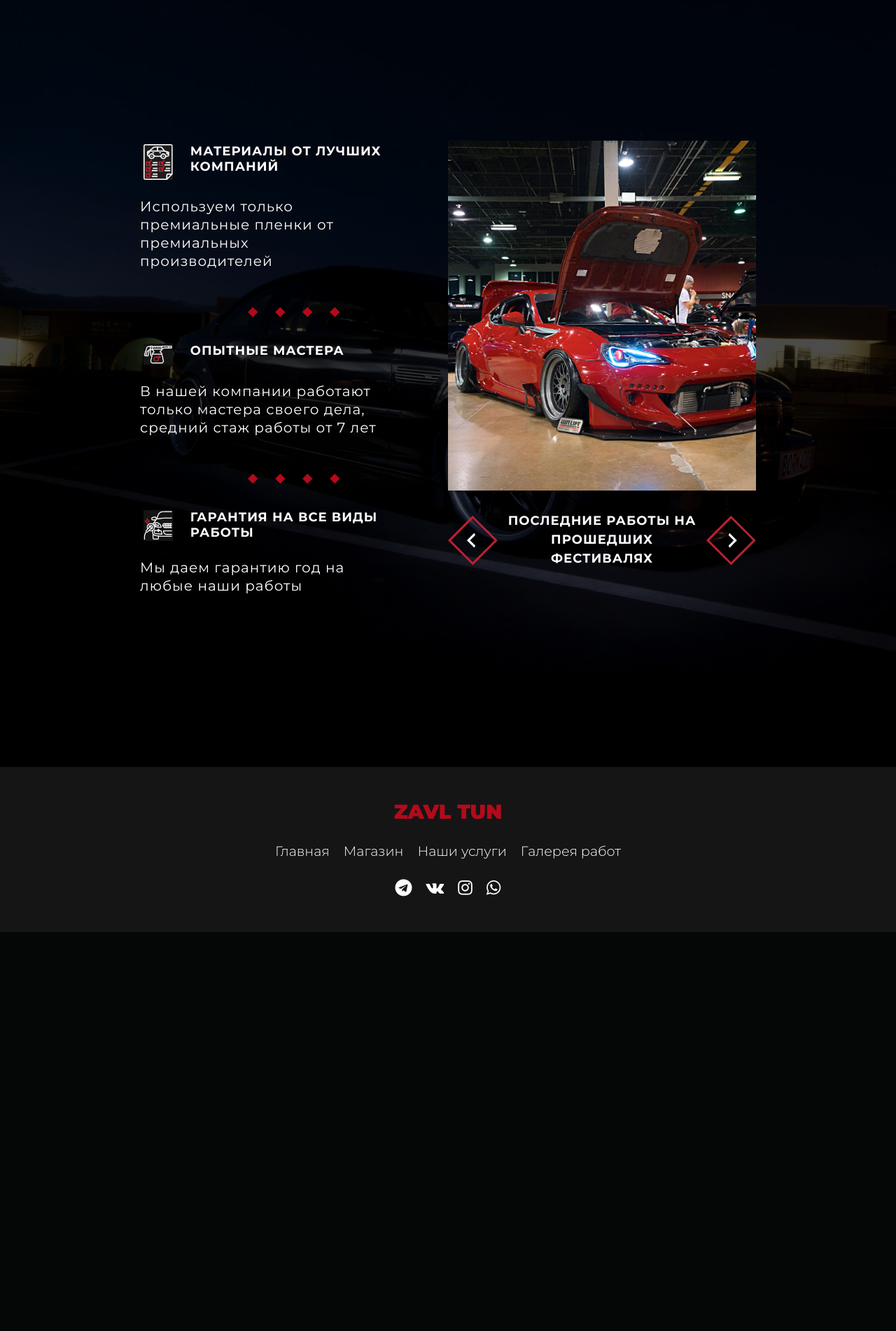
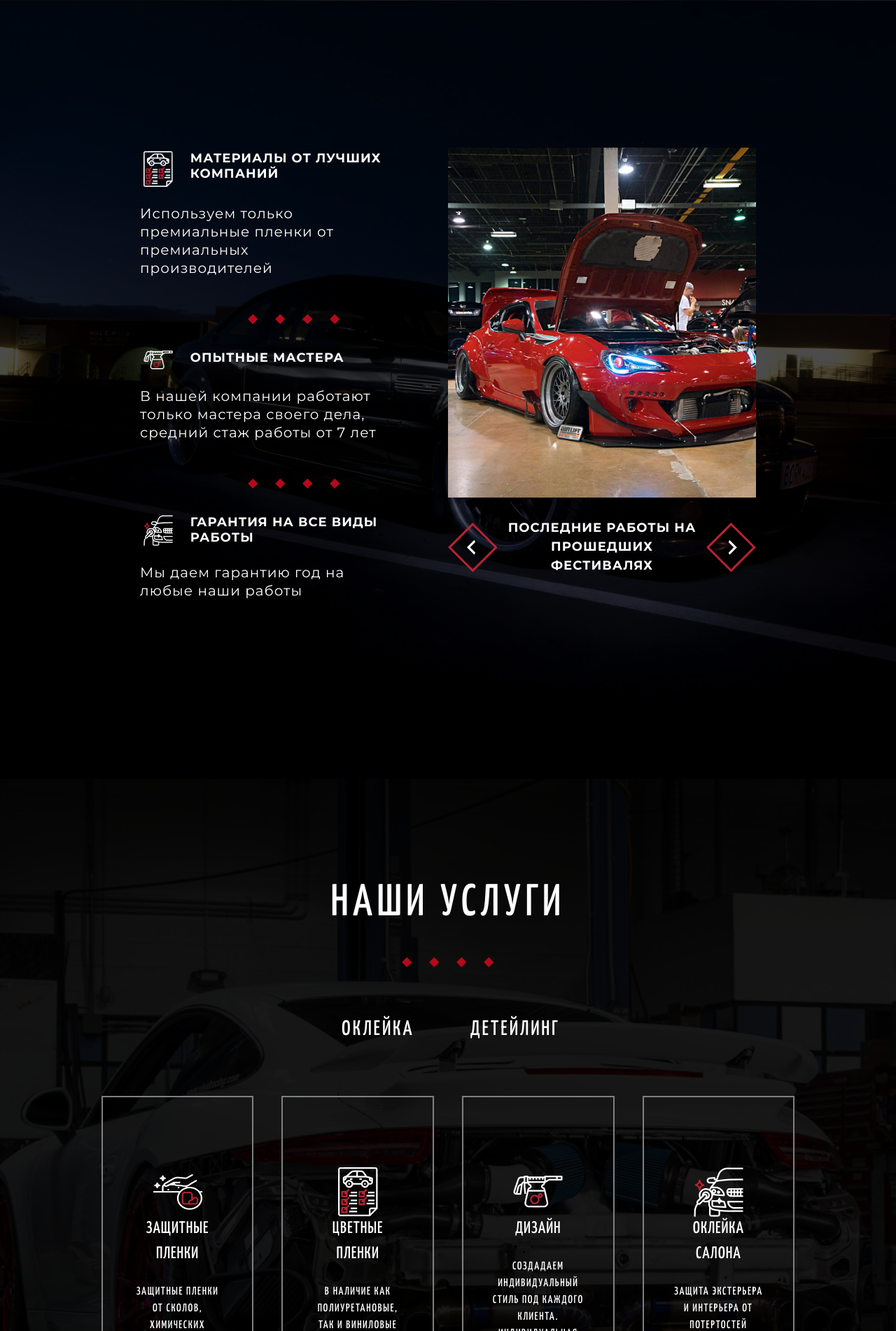
Before and after one commit to oficialzr/MySite, a Flask app: page / in a window 1280 px wide. Shown: the part 2058-3960 px from the top of the page at 70% size. Before the commit the page ends 3390 px from the top, so only its background shows below. Run offline with Flask 2, Linux system fonts and the light colour scheme.

Commit message:
Add 4 page/button animation 4 page

```diff
--- a/static/css/styles.css
+++ b/static/css/styles.css
@@ -37,6 +37,15 @@
     opacity: 1;
 }
 
+._anim-scale-4 {
+    opacity: 0;
+    transition: all 2s ease-in 0s;
+}
+
+._anim-scale-4._active {
+    opacity: 1;
+}
+
 ._anim-text-down._active,
 ._anim-text-up._active,
 ._anim-left._active,
@@ -60,11 +69,17 @@ section {
 
 .pad3 {
     padding-top: 180px;
-    padding-bottom: 200px;
+    padding-bottom: 210px;
 }
 
 .darkness {
     background-color: rgba(0, 0, 0, 0.7);
+}
+
+.center-content {
+    display: flex;
+    justify-content: center;
+    align-items: center;
 }
 
 /* PAGE 1 */
@@ -122,12 +137,6 @@ section {
 .point-none {
     pointer-events: none;
     height: 100%;
-}
-
-.imgs-rows {
-    display: flex;
-    justify-content: center;
-    overflow: hidden;
 }
 
 
@@ -207,11 +216,9 @@ section {
 
 /* PAGE 3 */
 
-.page-3-bg {
-    background-image: url("../images/bg-page-3.jpg");
-    background-size: cover;
-    background-position: center;
-    background-repeat: no-repeat;
+.pad-3 {
+    padding-top: 180px;
+    padding-bottom: 210px;
 }
 
 .val-3 {
@@ -340,6 +347,120 @@ section {
 
 }
 
+/* PAGE 4 */
+
+.page-4 {
+    background-image: url("../images/bg-page-4.jpeg");
+    background-size: cover;
+    background-position: center;
+    background-repeat: no-repeat;
+}
+
+.dark-4 {
+    background-color: rgba(0, 0, 0, 0.9);
+}
+
+.pad4 {
+    padding-top: 140px;
+    padding-bottom: 140px;
+}
+
+.main-title-4 {
+    padding-bottom: 20px;
+}
+
+.cont-but {
+    width: 30%;
+    display: flex;
+    justify-content: space-evenly;
+    padding-bottom: 60px;
+}
+
+.ruby-4 {
+    margin-bottom: 0px;
+}
+
+.but-4 {
+    font-size: 30px;
+    padding: 15px 40px;
+    border: 0;
+    width: 220px;
+    background: none;
+    transition: background 0.8s ease;
+    animation-name: rev-scale;
+    animation-duration: 1s;
+}
+
+.but-4:hover {
+    animation-name: scale;
+    animation-duration: 1s;
+    background-color: #B40A1B;
+    animation-fill-mode: forwards;
+}
+
+@keyframes rev-scale {
+    from {
+        transform: scale(1.1, 1.1);
+    }
+    to {
+        transform: scale(1, 1);
+    }
+}
+
+@keyframes scale {
+    from {
+        transform: scale(1, 1);
+    }
+    to {
+        transform: scale(1.1, 1.1);
+    }
+}
+
+.but-4 > a {
+    position: relative;
+    top: 3px;
+}
+
+.card-4 {
+    border: 2px grey solid;
+    width: 17%;
+    margin: 0px 20px;
+    height: 450px;
+}
+
+.card-4-con {
+    display: flex;
+    flex-direction: column;
+    align-items: center;
+    margin: 100px 40px;
+    text-align: center;
+}
+
+.card-4-title {
+    font-size: 24px;
+    text-decoration: none;
+    padding: 0;
+    letter-spacing: 1px;
+    text-transform: uppercase;
+}
+
+.card-4-text {
+    font-size: 16px;
+    text-decoration: none;
+    padding: 0;
+    text-transform: uppercase;
+}
+
+.ico-4 {
+    height: 70px;
+    display: flex;
+    align-items: center;
+}
+
+.card-4 > a {
+    text-align: center;
+}
+
 
 /* VLAD's CSS */
 
--- a/templates/index.html
+++ b/templates/index.html
@@ -1,6 +1,7 @@
 {% extends 'base.html' %}
 
 {% block main %}
+    <!-- PAGE 1 -->
     <section class="page-1">
         {% include '_navbar.html' %}
         <div class="darkness">
@@ -40,6 +41,7 @@
         </div>
     </section>
 
+    <!-- PAGE 2 -->
     <section class="page-2">
         <div class="pad3 darkness">
             <div class="page-2-p _anim-items _anim-no-hide _anim-left">
@@ -80,15 +82,15 @@
         </div>
     </section>
 
+    <!-- PAGE 3 -->
     <section class="page-3">
-        <div class="page-3-bg">
-            <div class="pad3 darkness">
+        <div class="pad-3 darkness">
             <div class="page-3-un">
                 <!-- LEFT -->
                 <div class="page-un _anim-items _anim-no-hide _anim-right">
                     <div class="val-3">
                         <div class="title-3">
-                                <img src="../static/images/i1.png" class="iconic">
+                            <img src="../static/images/ico2.png" class="iconic" style="background: none;">
                             <h2 class="golf-l">МАТЕРИАЛЫ ОТ ЛУЧШИХ КОМПАНИЙ</h2>
                         </div>
                         <p class="golf-l-s">Используем только премиальные пленки от премиальных производителей</p>
@@ -101,7 +103,7 @@
                     </div>
                     <div class="val-3">
                         <div class="title-3">
-                                <img src="../static/images/i2.png" class="iconic">
+                            <img src="../static/images/ico1.png" class="iconic" style="background: none;">
                             <h2 class="golf-l">ОПЫТНЫЕ МАСТЕРА</h2>
                         </div>
                         <p class="golf-l-s">В нашей компании работают только мастера своего дела, средний стаж работы от 7 лет</p>
@@ -114,7 +116,7 @@
                     </div>
                     <div class="val-3">
                         <div class="title-3">
-                                <img src="../static/images/i3.png" class="iconic">
+                            <img src="../static/images/ico3.png" class="iconic" style="background: none;">
                             <h2 class="golf-l">ГАРАНТИЯ НА ВСЕ ВИДЫ РАБОТЫ</h2>
                         </div>
                         <p class="golf-l-s">Мы даем гарантию год на любые наши работы</p>
@@ -139,6 +141,75 @@
                 </div>
             </div>
         </div>
+    </section>
+
+    <!-- PAGE 4 -->
+
+    <section class="page-4">
+        <div class="pad4 darkness dark-4">
+            <div class=" _anim-items _anim-scale-4 _anim-no-hide">
+                <div class="center-content">
+                    <h1 class="main-title main-title-4">НАШИ УСЛУГИ</h1>
+                </div>
+                <div class="center-content">
+                    <img class="ruby ruby-4" src="../static/images/Rectangle.png">
+                    <img class="ruby ruby-4" src="../static/images/Rectangle.png">
+                    <img class="ruby ruby-4" src="../static/images/Rectangle.png">
+                    <img class="ruby ruby-4" src="../static/images/Rectangle.png">
+                </div>
+                <br><br>
+                <div class="center-content">
+                    <div class="cont-but">
+                        <button class="main-title but-4 center-content"><a>ОКЛЕЙКА</a></button>
+                        <button class="main-title but-4 center-content"><a>ДЕТЕЙЛИНГ</a></button>
+                    </div>
+                </div>
+                <div class="center-content">
+                    <div class="card-4">
+                        <div class="text-white card-4-con">
+                            <div class="ico-4">
+                                <img src="../static/images/ico4.png">
+                            </div>
+                            <a class="main-title card-4-title">ЗАЩИТНЫЕ ПЛЕНКИ</a>
+                            <br>
+                            <a class="main-title card-4-text">ЗАЩИТНЫЕ ПЛЕНКИ ОТ СКОЛОВ, ХИМИЧЕСКИХ РЕАГЕНТОВ И МЕЛКОГО ПЕСКОСТРУЯ</a>
+                        </div>
+                    </div>
+                    <div class="card-4">
+                        <div class="text-white card-4-con">
+                            <div class="ico-4">
+                                <img src="../static/images/ico2.png">
+                            </div>
+                            <a class="main-title card-4-title">Цветные пленки</a>
+                            <br>
+                            <a class="main-title card-4-text">В наличие как полиуретановые, так и виниловые пленки всех цветов. матовые, зеркальные, хамелеон, карбоновые и камуфляжные</a>
+                        </div>
+                    </div>
+                    <div class="card-4">
+                        <div class="text-white card-4-con">
+                            <div class="ico-4">
+                                <img src="../static/images/ico1.png">
+                            </div>
+                            <a class="main-title card-4-title">Дизайн</a>
+                            <br>
+                            <a class="main-title card-4-text">Создадаем индивидуальный стиль под каждого клиента. индивидуальная работа</a>
+                        </div>
+                    </div>
+                    <div class="card-4">
+                        <div class="text-white card-4-con">
+                            <div class="ico-4">
+                                <img src="../static/images/ico3.png">
+                            </div>
+                            <a class="main-title card-4-title">Оклейка салона</a>
+                            <br>
+                            <a class="main-title card-4-text">защита экстерьера и интерьера от потертостей (дверные ручки, центральные консоли, пластиковые накладки и детали салона)</a>
+                        </div>
+                    </div>
+                </div>
+            </div>
         </div>
     </section>
+
+    <!-- VLADS CONTENT -->
+
 {% endblock %}
```
Also changed, not shown: static/images/Subtract.png (added), static/images/bg-page-4.jpeg (added), static/images/i2.png (deleted), static/images/i3.png (deleted), static/images/ico1.png (added), static/images/ico2.png (renamed from static/images/i1.png), static/images/ico3.png (added), static/images/ico4.png (added). Lines whose indentation alone changed are shown as unchanged.
